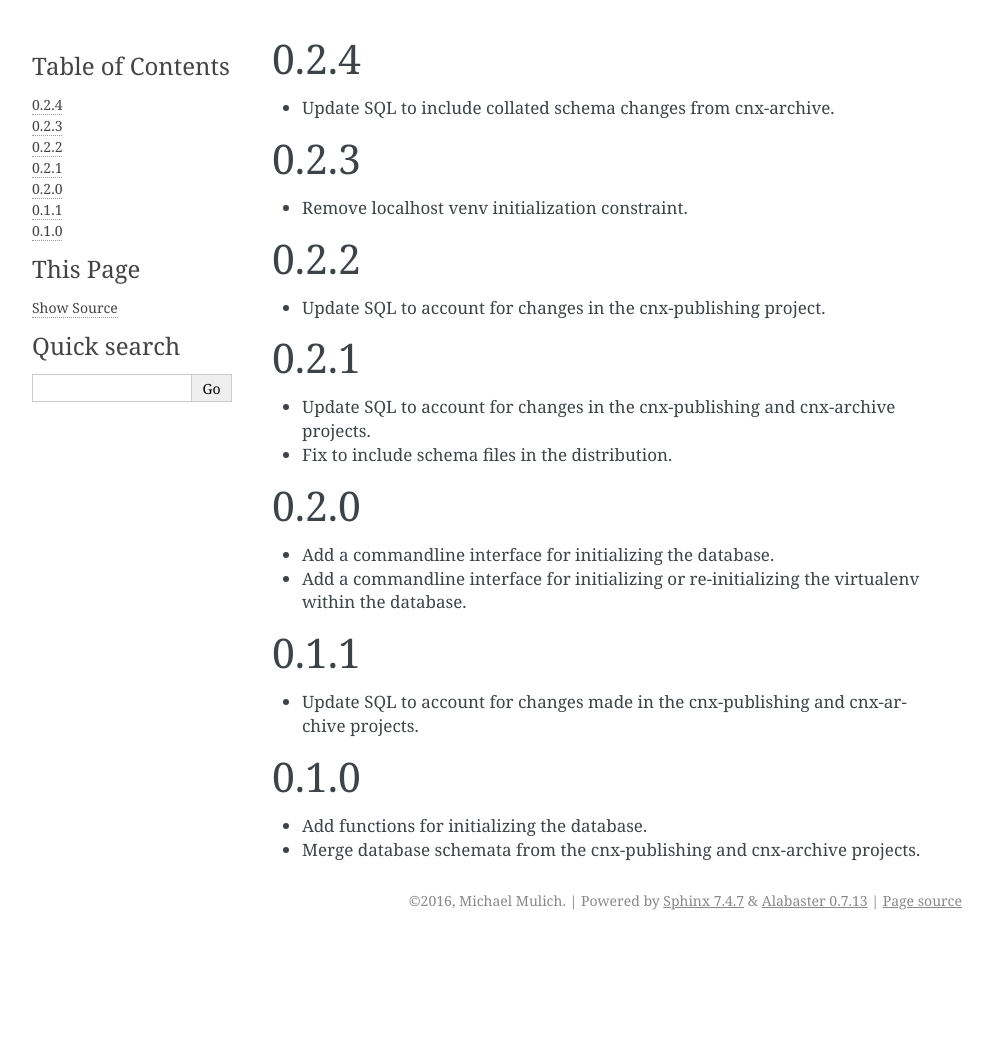
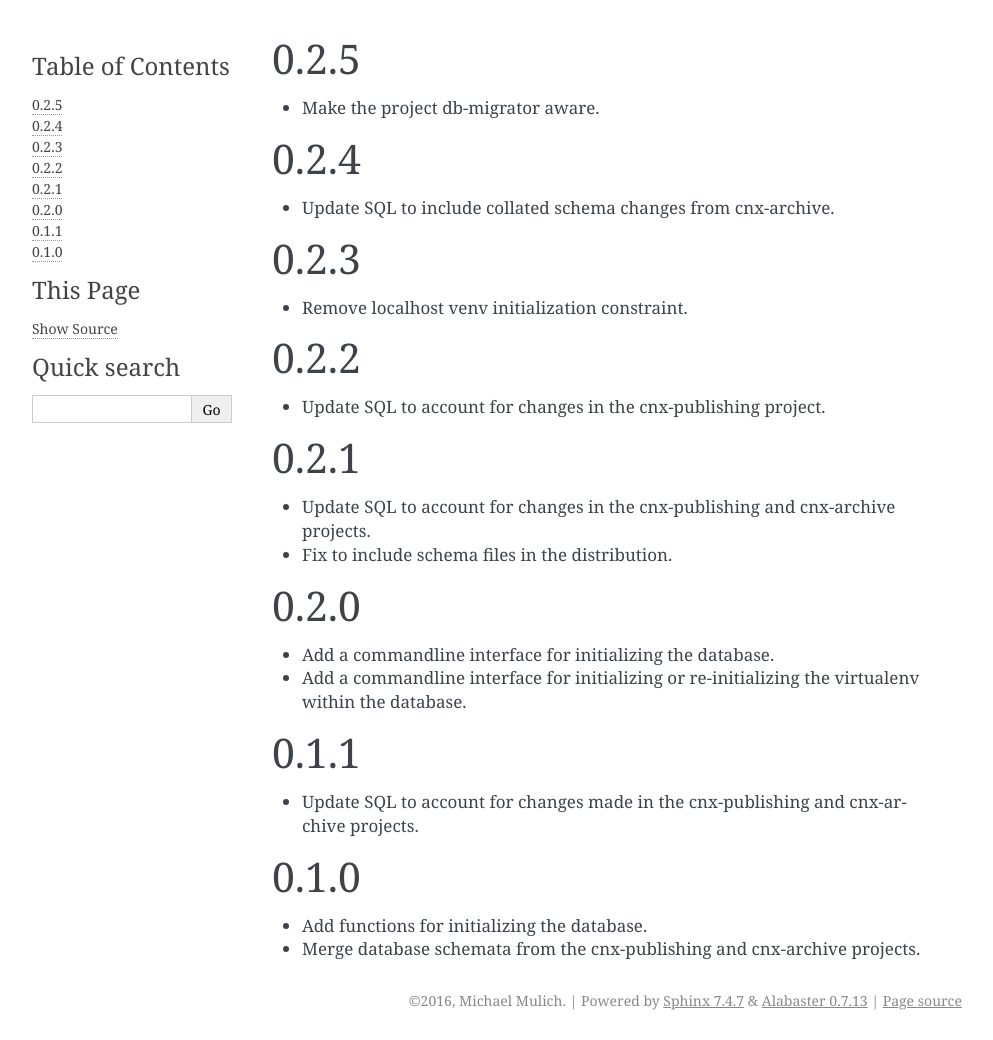
Before and after one commit to Dimmus/cnx-db, a Sphinx documentation site: the page built from docs/changes.rst, in a window 1280 px wide. Shown: the whole page, without its empty margins (148-1141 px from the left). Built offline with Sphinx 7.4.7, drawn with Linux system fonts in a browser that asks for light colours; before the commit the page ends 940 px from its top, so only the background shows below that.

Commit message:
Prep the change log for v0.2.5 release

```diff
--- a/docs/changes.rst
+++ b/docs/changes.rst
@@ -6,6 +6,10 @@
 
    - feature message
 
+0.2.5
+-----
+
+- Make the project db-migrator aware.
 
 0.2.4
 -----
--- a/setup.py
+++ b/setup.py
@@ -32,7 +32,7 @@ if not IS_PY3:
 
 setup(
     name='cnx-db',
-    version='0.2.4',
+    version='0.2.5',
     author='Connexions team',
     author_email='info@cnx.org',
     url="https://github.com/connexions/cnx-db",
```
